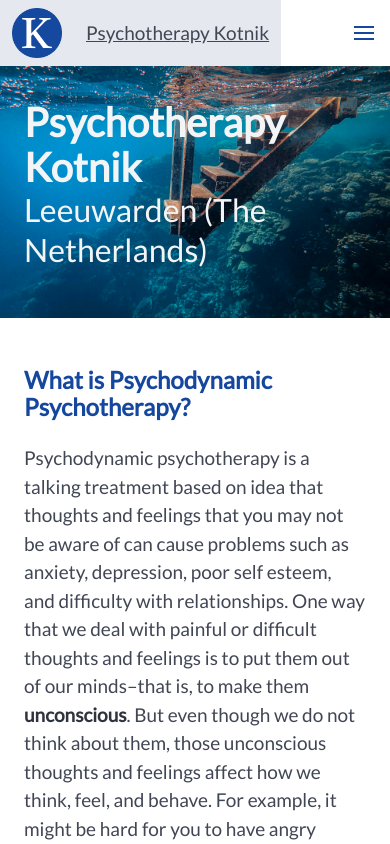
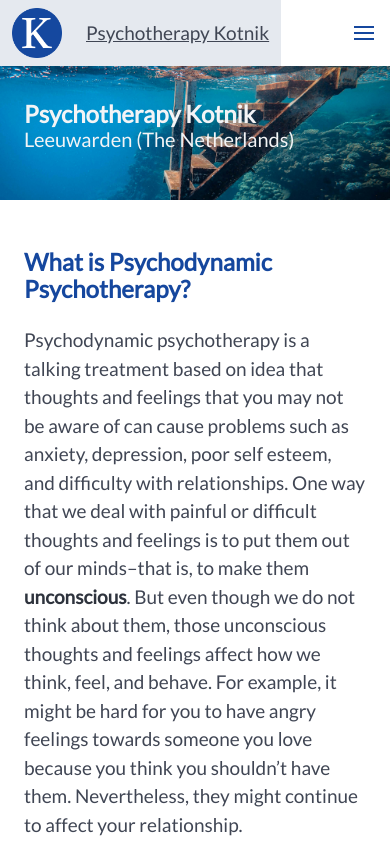
Before and after one commit to kotnikd3/psychotherapy-kotnik, a Vue app: page / in a window 390 px wide. Shown: the top 844 px of the page. Built offline with nearby package versions, Linux system fonts and the light colour scheme.

Commit message:
feat: responsive title

```diff
--- a/src/views/HomeView.vue
+++ b/src/views/HomeView.vue
@@ -3,8 +3,8 @@
     <section class="hero is-medium hero-home">
         <div class="hero-body">
             <div class="container">
-                <h1 class="title is-2 has-text-light" v-text="t('webpage_title')"></h1>
-                <h3 class="subtitle is-3 has-text-light" v-text="t('subtitle_locations')"></h3>
+                <h1 class="title is-size-4-mobile is-size-2-tablet has-text-light" v-text="t('webpage_title')"></h1>
+                <h3 class="subtitle is-size-5-mobile is-size-3-tablet has-text-light" v-text="t('subtitle_locations')"></h3>
             </div>
         </div>
     </section>
```
